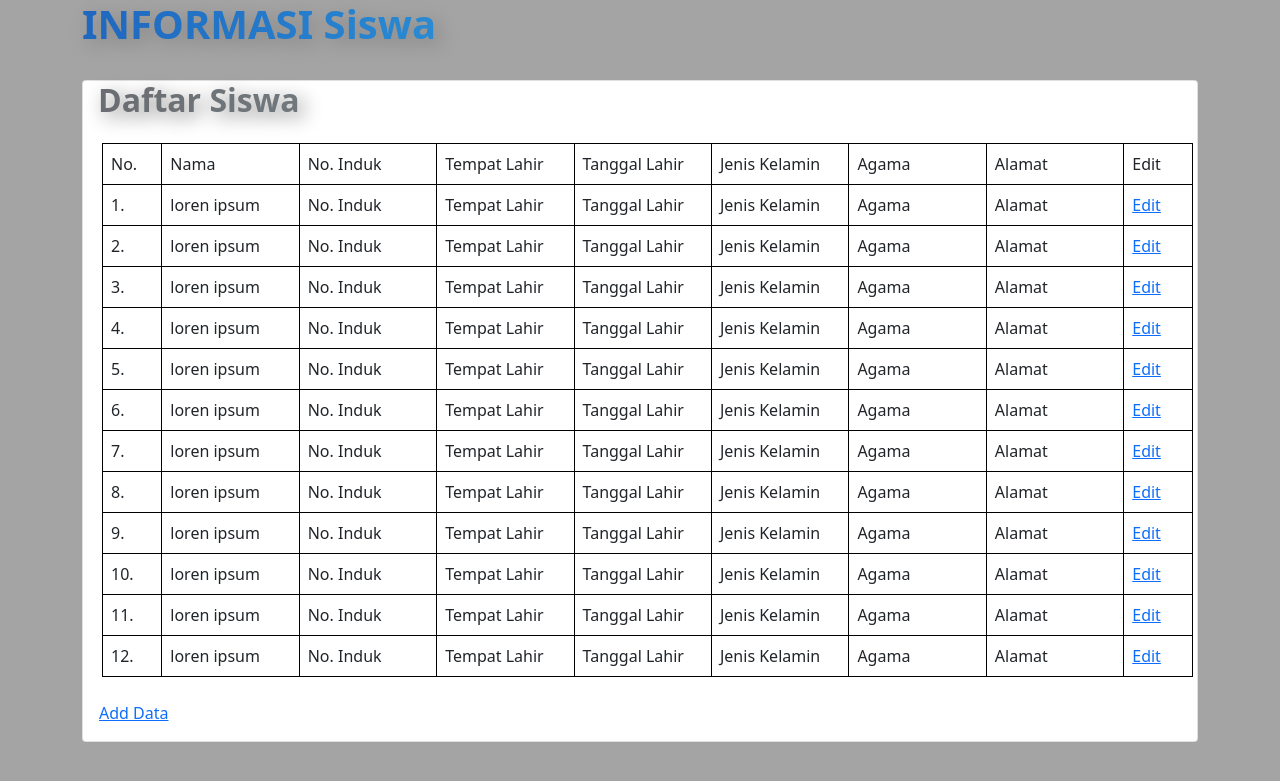
After one commit to gelaptaknampak/UAS-WebProg, a PHP site: page /addsiswa.php in a window 1280 px wide. The commit adds this page. Shown: the top 781 px of the page. Run offline with PHP 8.4, Linux system fonts and the light colour scheme.

Commit message:
Add files via upload

```diff
--- /dev/null
+++ b/addsiswa.php
@@ -0,0 +1,82 @@
+<!DOCTYPE html>
+<html>
+<head>
+    <title>Nilai Siswa</title>
+    <link href="https://cdn.jsdelivr.net/npm/bootstrap@5.1.3/dist/css/bootstrap.min.css" rel="stylesheet"
+    integrity="sha384-1BmE4kWBq78iYhFldvKuhfTAU6auU8tT94WrHftjDbrCEXSU1oBoqyl2QvZ6jIW3" crossorigin="anonymous">
+    <style>
+        h1 {
+            background: linear-gradient(to right, #1f67bf, #40d6ff);
+            -webkit-background-clip: text;
+            color: transparent;
+            font-weight: bold;
+            filter: drop-shadow(5px 5px 10px grey);
+        }
+        h2 {
+            background: linear-gradient(to right, #696c70, #91abb3);
+            -webkit-background-clip: text;
+            color: transparent;
+            font-weight: bold;
+            filter: drop-shadow(5px 5px 10px grey);
+        }
+        table {
+            border: 1px solid #000;
+            border-collapse: collapse;
+            width: 100%;
+        }
+        th, td {
+            border: 1px solid #000;
+            padding: 8px;
+            text-align: left;
+        }
+    </style>
+</head>
+<body style="background-color: #a4a4a4;">
+<div class="container">
+    <h1>INFORMASI Siswa</h1>
+    <br />
+    <div class="card mb-3" style="width:100%; max-width: 1200px;">
+        <h2 style="padding-left: 15px;">Daftar Siswa</h2>
+        <div class="card-body">
+            <div class="row" style="padding-left: 15px;">
+            <?php
+                $numRows = 12;
+                echo '<table>';
+                echo '
+                <tr>
+                <td style="width: 30px;">No.</td>
+                <td style="width: 100px;">Nama</td>
+                <td style="width: 100px;">No. Induk</td>
+                <td style="width: 100px;">Tempat Lahir</td>
+                <td style="width: 100px;">Tanggal Lahir</td>
+                <td style="width: 100px;">Jenis Kelamin</td>
+                <td style="width: 100px;">Agama</td>
+                <td style="width: 100px;">Alamat</td>
+                <td style="width: 50px;">Edit</td>
+            </tr>
+                ';
+                for ($i = 1; $i <= $numRows; $i++) {
+                    echo '
+                    <tr>
+                        <td style="width: 30px;">' . $i . '.</td>
+                        <td style="width: 100px;">loren ipsum</td>
+                        <td style="width: 100px;">No. Induk</td>
+                        <td style="width: 100px;">Tempat Lahir</td>
+                        <td style="width: 100px;">Tanggal Lahir</td>
+                        <td style="width: 100px;">Jenis Kelamin</td>
+                        <td style="width: 100px;">Agama</td>
+                        <td style="width: 100px;">Alamat</td>
+                        <td style="width: 50px;"><a href="#">Edit</a></td>
+                    </tr>
+                    ';
+                }
+                echo '</table>';
+                ?>
+            </div>
+            <br />
+            <a href="#">Add Data</a>
+            </div>
+    </div>
+</div>
+</body>
+</html>
```
Also changed, not shown: absen.php (added, +80 -0 lines), nilai.php (line endings or trailing spaces).
